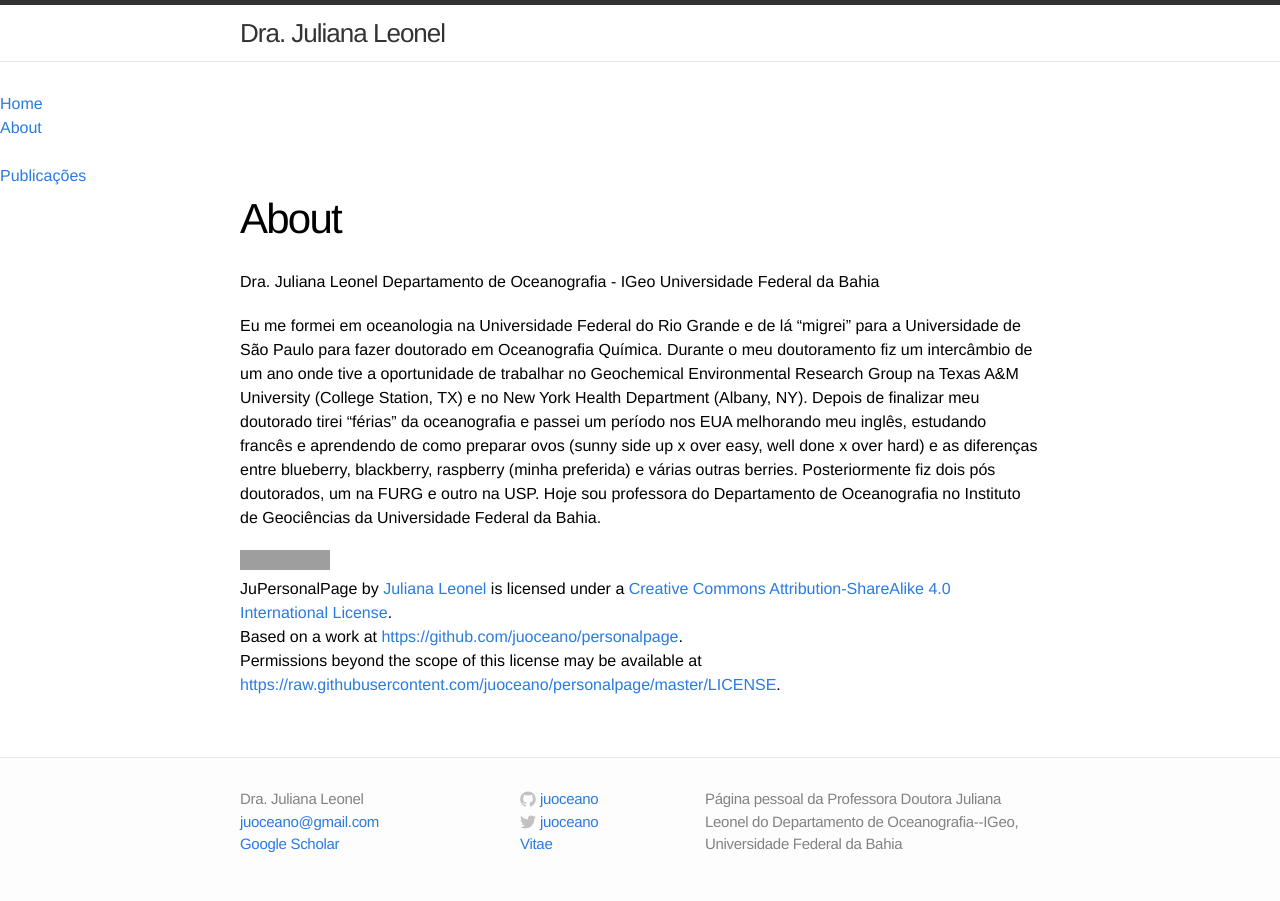
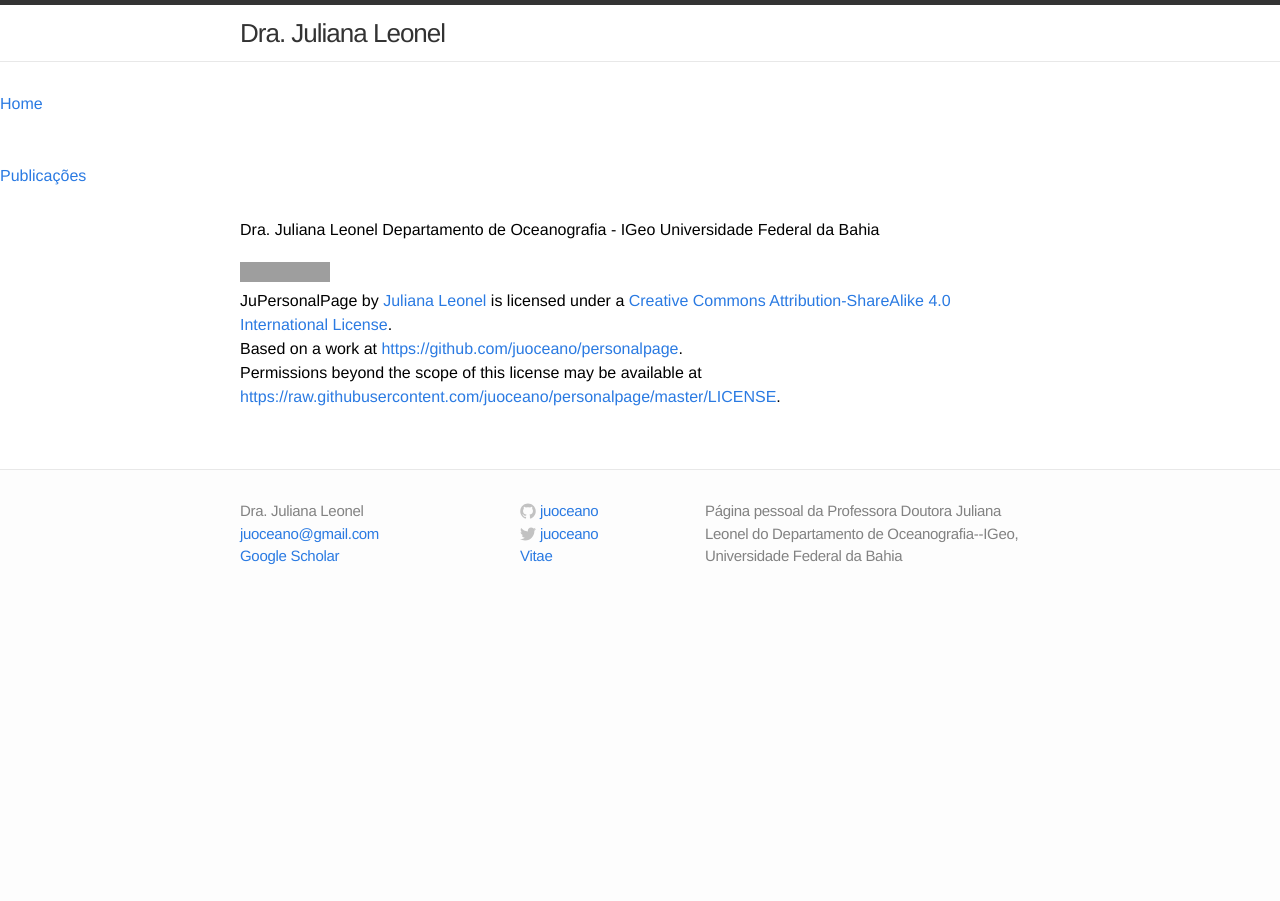
Before and after one commit to ocefpaf/personalpage, a Jekyll site: the page built from about.md, in a window 1280 px wide. Built offline with Jekyll 4.4.1, drawn with Linux system fonts in a browser that asks for light colours; grey boxes are pictures that could not be loaded.

Commit message:
Place holder with license info.

```diff
--- a/about.md
+++ b/about.md
@@ -1,26 +1,12 @@
 ---
 layout: page
-title: About
+title: ""
 permalink: /about/
 ---
 
 Dra. Juliana Leonel
 Departamento de Oceanografia - IGeo
 Universidade Federal da Bahia
-
-Eu me formei em oceanologia na Universidade Federal do Rio Grande e de lá
-"migrei" para a Universidade de São Paulo para fazer doutorado em Oceanografia
-Química.  Durante o meu doutoramento fiz um intercâmbio de um ano onde tive a
-oportunidade de trabalhar no Geochemical Environmental Research Group na Texas
-A&M University (College Station, TX) e no New York Health Department
-(Albany, NY).  Depois de finalizar meu doutorado tirei "férias" da oceanografia
-e passei um período nos EUA melhorando meu inglês, estudando francês e
-aprendendo de como preparar ovos (sunny side up x over easy, well done x over
-hard) e as diferenças entre blueberry, blackberry, raspberry (minha preferida)
-e várias outras berries.  Posteriormente fiz dois pós doutorados, um na FURG e
-outro na USP.  Hoje sou professora do Departamento de Oceanografia no Instituto
-de Geociências da Universidade Federal da Bahia.
-
 
 <a href="http://creativecommons.org/licenses/by-sa/4.0/" rel=
 "license"><img alt="Creative Commons License" src=
```
